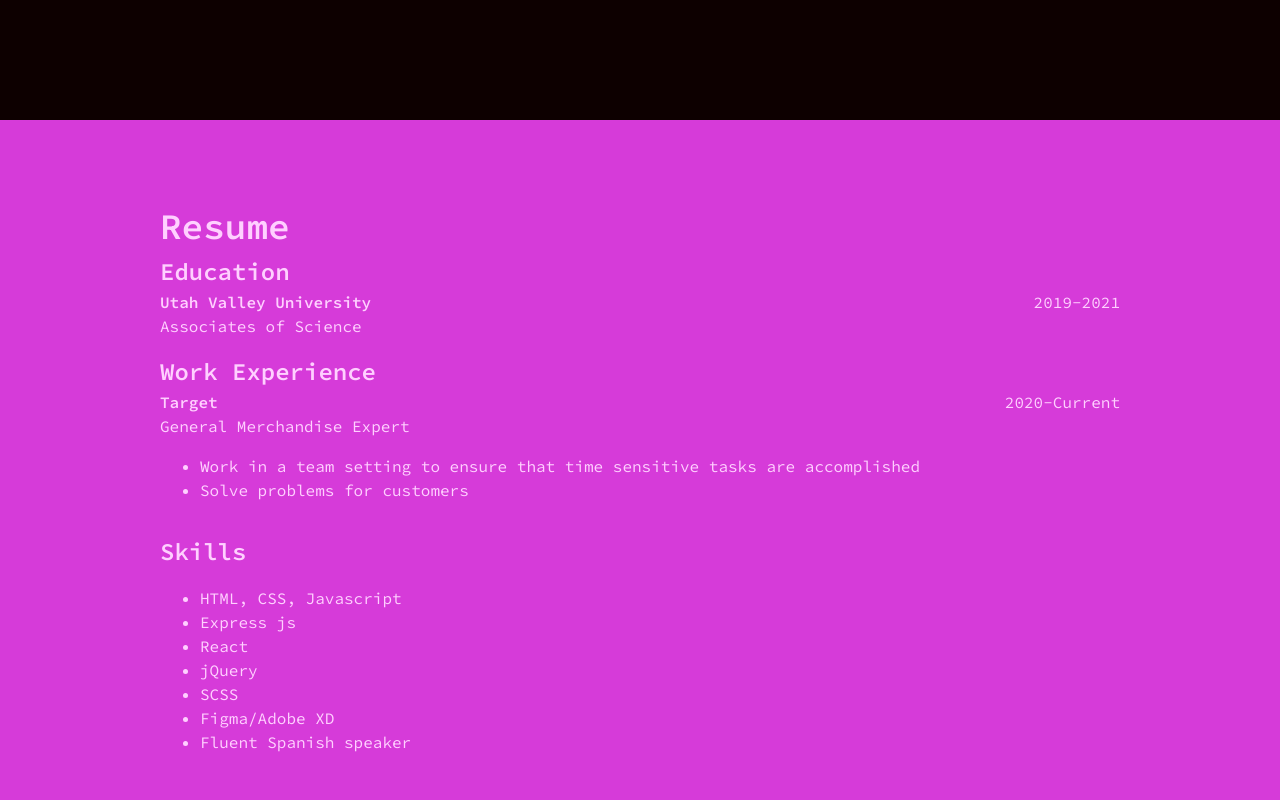
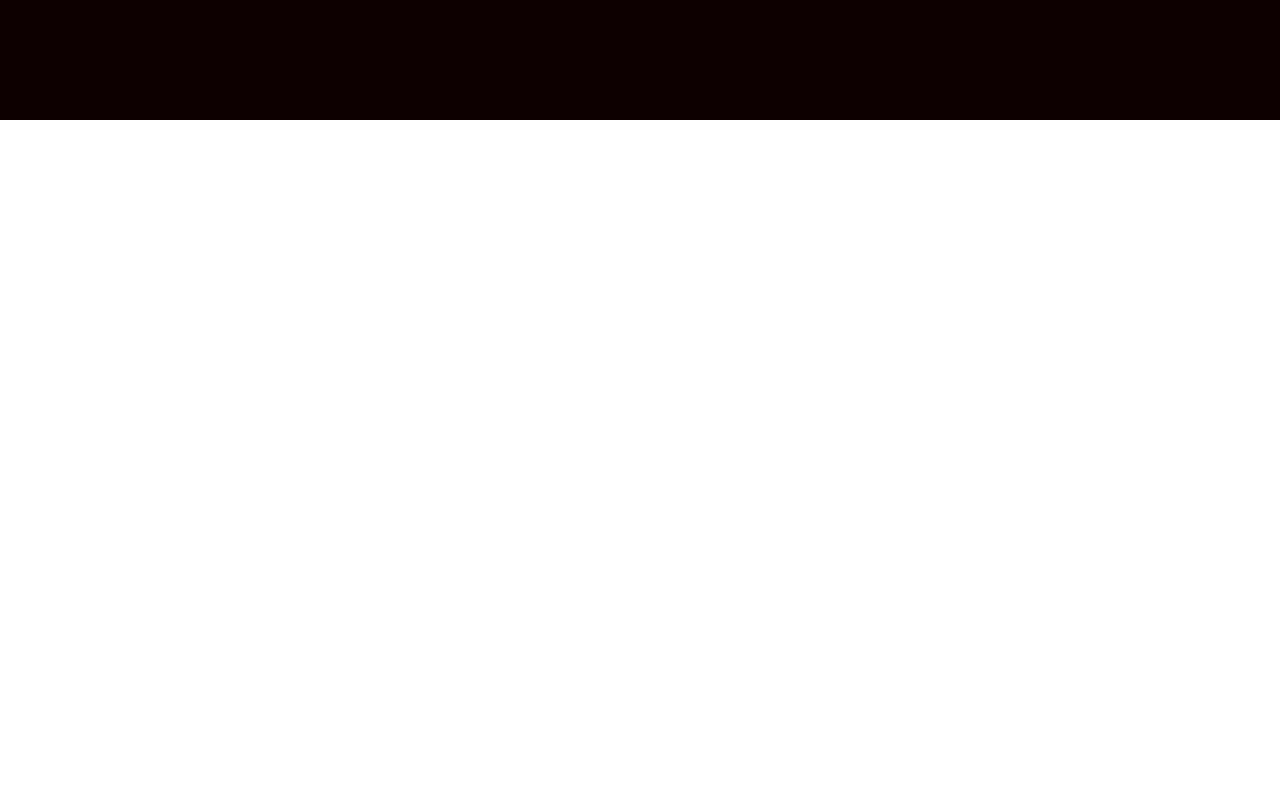
Before and after one commit to rustybucket-cloud/portfolio, a React (Create React App) app: page / in a window 1280 px wide. Shown: the part 680-1480 px from the top of the page. After the commit the page ends 800 px from the top, so only its background shows below. Built offline with nearby package versions, Linux system fonts and the light colour scheme; the HTML template or start-up script is replaced by a standard one.

Commit message:
add scroll snap

```diff
--- a/src/App.js
+++ b/src/App.js
@@ -45,7 +45,7 @@ const App = () => {
             <circle onClick={() => handleClick('projects')} cx="8px" cy="56px" r={active === "projects" ?  "8px" : "4px"} fill="white"/>
             <circle onClick={() => handleClick('contact')} cx="8px" cy="80px" r={active === "contact" ?  "8px" : "4px"} fill="white"/>
           </svg>
-
+      <div className="page-sections">
             <section ref={aboutRef} aria-label="About Me" id="about-me" className="about-me">
               <h1>Hi! I'm Jacob Patton</h1>
               <p>I'm a Web developer located in Provo, Ut</p>
@@ -121,6 +121,7 @@ const App = () => {
             </form>
           </div>
         </section>
+      </div>
     </div>
   );
 }
--- a/src/scss/_small.scss
+++ b/src/scss/_small.scss
@@ -1,9 +1,10 @@
-html {
+/* html {
     scroll-behavior: smooth;
 }
-
+ */
 body {
     font-family: "Source Code Pro", sans-serif;
+    max-height: 100vh;
 }
 
 nav {
@@ -33,9 +34,18 @@ nav {
     top: 50%;
 }
 
+.page-sections {
+    display: grid;
+    height: 100vh;
+    overflow-y: auto;
+    scroll-snap-type: y mandatory;
+    overscroll-behavior: contain;
+}
+
 section {
     padding: 5rem 2rem 2rem 2rem;
     height: 100vh;
+    scroll-snap-align: start;
 
     h1, h2 {
         font-size: 36px;
```
